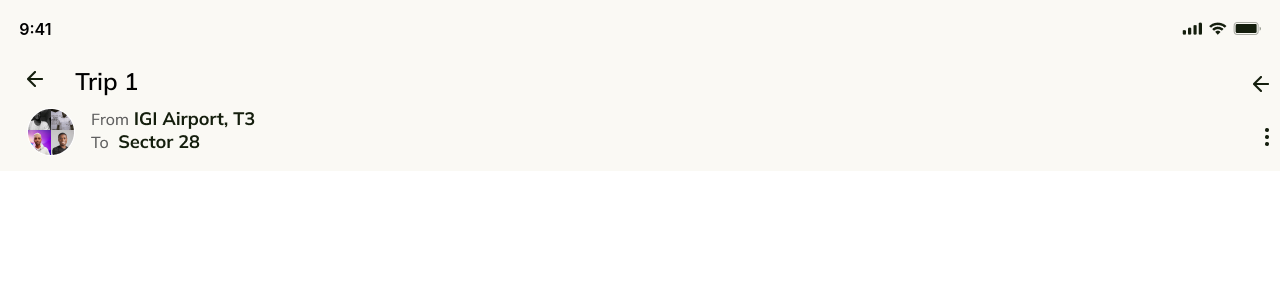
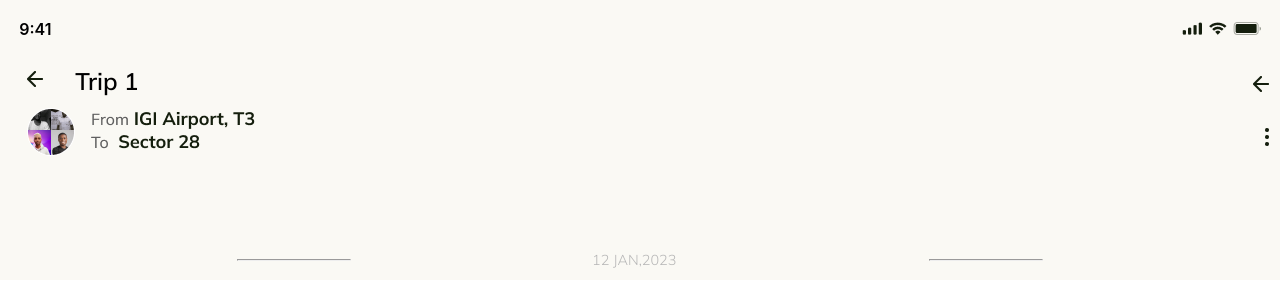
Before and after one commit to Yash-Var/CoRider, a React (Create React App) app: page / in a window 1280 px wide. Shown: the top 306 px of the page. Built offline with nearby package versions, Linux system fonts and the light colour scheme.

Commit message:
date added

```diff
--- a/src/App.css
+++ b/src/App.css
@@ -49,5 +49,4 @@ padding-bottom: 1rem;
 }
 .Dot{
   margin-top: 2rem;
-
 }
--- /dev/null
+++ b/src/Chat.css
@@ -0,0 +1,19 @@
+.main{
+    background-color:  #FAF9F4;
+    padding: .7rem;
+    padding-top: 5rem;
+}
+.line{
+    display: flex;
+}
+.text2{
+    width: 7rem;
+
+color: #B7B7B7;
+}
+.text3{
+    width: 7rem;
+margin-left: 1rem;
+color: #B7B7B7;
+font-size: 0.9rem;
+}
--- /dev/null
+++ b/src/Chat.js
@@ -0,0 +1,15 @@
+import React from "react";
+import "./Chat.css";
+const Chat = () => {
+  return (
+    <div className="main">
+      <div className="line">
+        <hr className="text2" />
+        <div className="text3">12 JAN,2023</div>
+        <hr className="text2" />
+      </div>
+    </div>
+  );
+};
+
+export default Chat;
--- a/src/index.js
+++ b/src/index.js
@@ -2,10 +2,12 @@ import React from "react";
 import ReactDOM from "react-dom/client";
 import "./index.css";
 import App from "./App";
+import Chat from "./Chat";
 
 const root = ReactDOM.createRoot(document.getElementById("root"));
 root.render(
   <React.StrictMode>
     <App />
+    <Chat />
   </React.StrictMode>
 );
```
